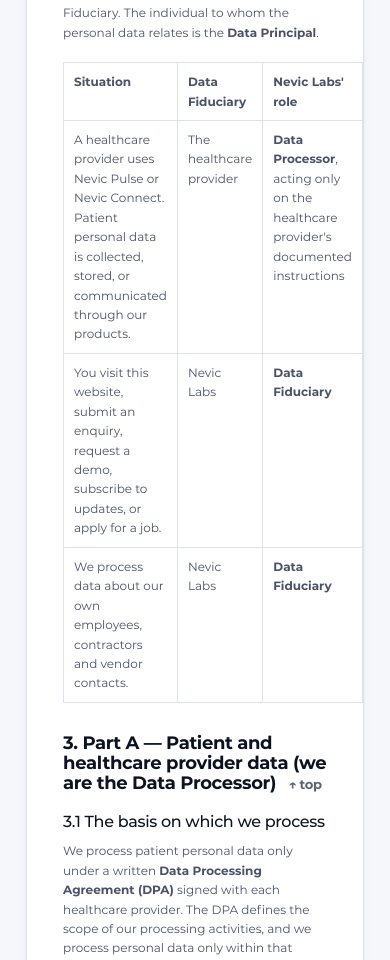
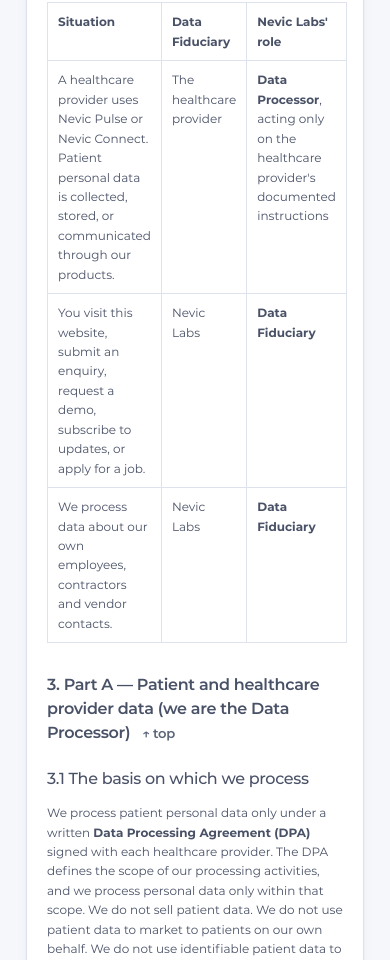
Before and after one commit to nehanegi011/Nevic-Labs, a website: page src/privacy.html in a window 390 px wide. Shown: the part 1040-2000 px from the top of the page. Drawn offline with Linux system fonts and the light colour scheme.

Commit message:
Privacy policy css

```diff
--- a/src/assets/css/main.css
+++ b/src/assets/css/main.css
@@ -299,9 +299,9 @@ textarea{resize:vertical;min-height:100px}
 
 /* Privacy */
 .privacy-body{max-width:100%;background:#fff;border:1px solid var(--line);border-radius:18px;padding:36px;box-shadow:var(--shadow-sm)}
-.privacy-body h2{font-size:18px;margin:30px 0 20px;font-family:'Montserrat';font-weight:700}
+.privacy-body h2{font-size:18px;margin:30px 0 20px;font-family:'Montserrat';font-weight:600; color:#495166}
 .privacy-body h2:first-child{margin-top:0}
-.privacy-body h3{font-size:16px;margin:0 0 10px;}
+.privacy-body h3{font-size:16px;margin:0 0 10px;color:#495166}
 .privacy-body table {
     width: 100%;
     border-collapse: collapse;
@@ -439,4 +439,7 @@ footer{background:var(--navy-deep);color:#8FA0BF;padding:64px 0 28px}
   .sol-grid,.blog-grid,.vals,.r2{grid-template-columns:1fr}
   .fgrid{grid-template-columns:1fr 1fr}
   .brand-name small{display:none}
+  .privacy-body{padding: 20px}
+  .privacy-body h2{font-size: 16px; line-height: 24px;}
+  .privacy-body h3{line-height: 28px;}
 }
```
